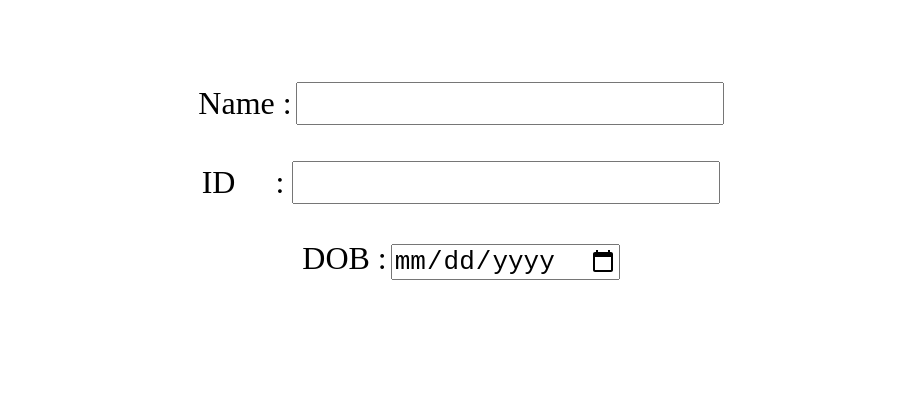
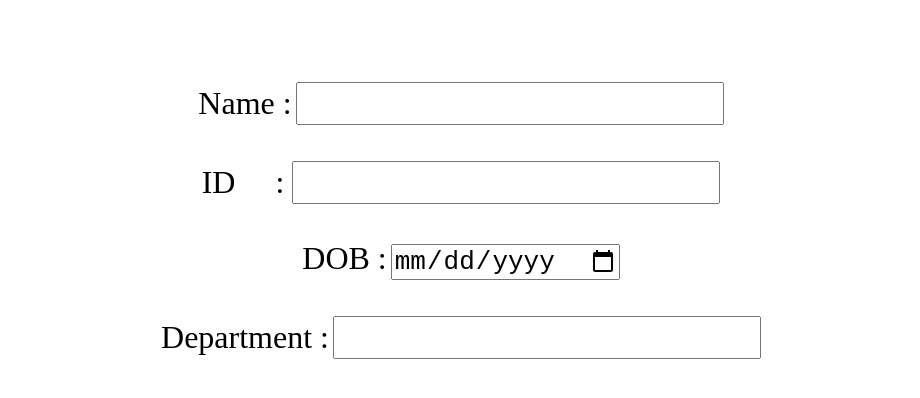
Before and after one commit to 19IT114/Jenkins---Demo---Pipeline, a plain HTML site: page index.html in a window 1280 px wide. Shown: the part 212-610 px from the top of the page, without its empty margins (179-1099 px from the left). Drawn offline with Linux system fonts and the light colour scheme.

Commit message:
new changes

```diff
--- a/index.html
+++ b/index.html
@@ -17,6 +17,9 @@
         <input type="text" name="" id="" style="font-size: xx-large;"></br></br></br>
         <label style="font-size: xx-large;">DOB :</label>
         <input type="date" name="" id="" style="font-size: xx-large;"></br></br></br>
+        <label style="font-size: xx-large;">Department :</label>
+        <input type="text" name="" id="" style="font-size: xx-large;"></br></br></br>
+
         </center>
     </div>
 </body>
```
